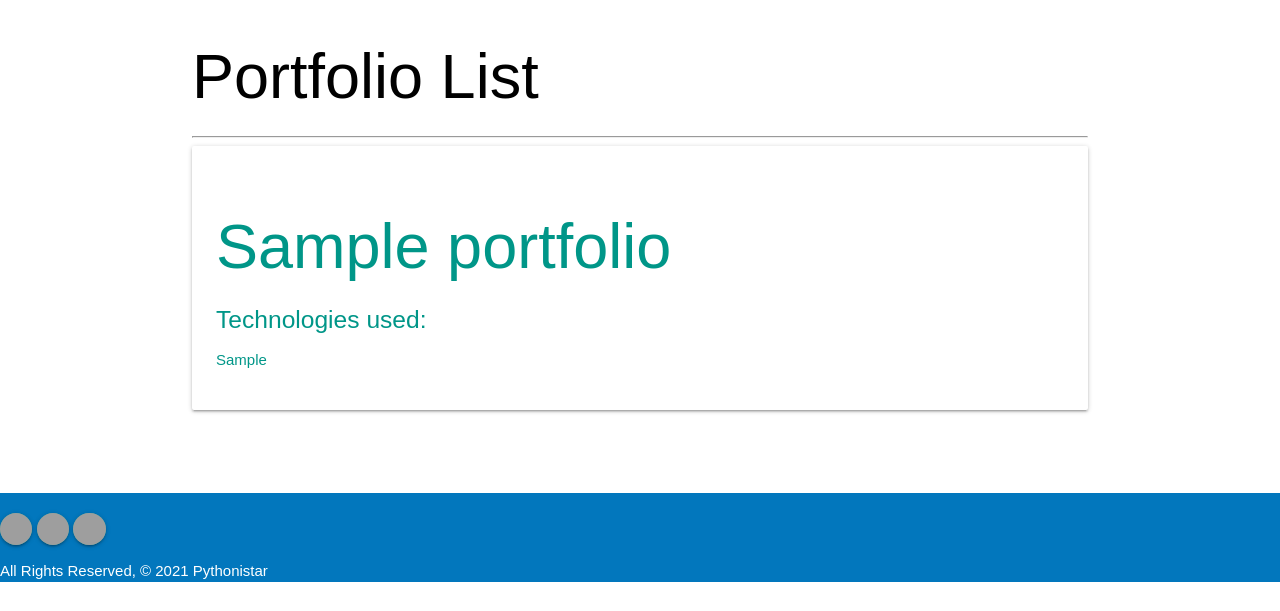
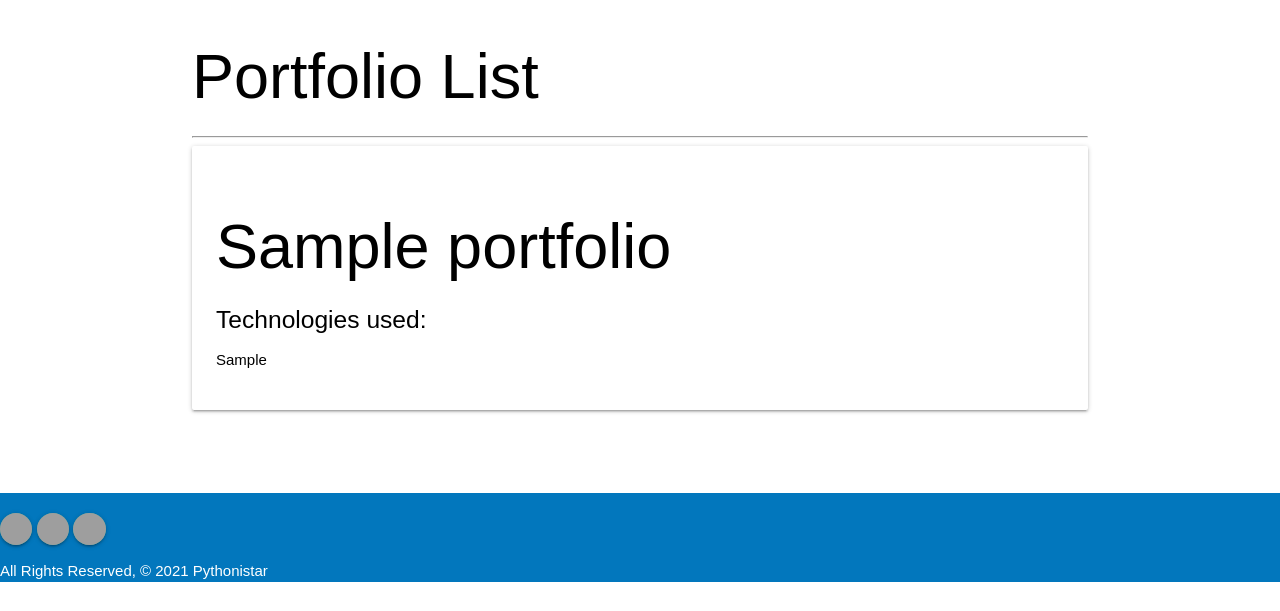
Before and after one commit to alba-molina-nyc/alba_portfolio_website, a Django app: page /portfolios/ in a window 1280 px wide. Shown: the part 89-700 px from the top of the page. Run offline with Django 3.2, Linux system fonts and the light colour scheme; tables that the repository leaves empty hold one stand-in row (values such as "Sample post"); some libraries are stand-ins or nearby versions; grey boxes are pictures that could not be loaded.

Commit message:
added black text

```diff
--- a/main_app/templates/portfolios/index.html
+++ b/main_app/templates/portfolios/index.html
@@ -5,10 +5,10 @@
 <div class="card-panel hoverable">
   <a href="{% url 'detail' portfolio.id %}">
     <div class="card-content">
-    <span class="card-title"><h1 class="teal-text"> {{ portfolio.name }}</h1>
+    <span class="card-title"><h1 class="black-text"> {{ portfolio.name }}</h1>
     </span>
-    <h5 class="teal-text"> Technologies used: </h5>
-    <p class="teal-text">{{ portfolio.tech }} </p>
+    <h5 class="black-text"> Technologies used: </h5>
+    <p class="black-text">{{ portfolio.tech }} </p>
   </div>
 </a>
 </div>
```
